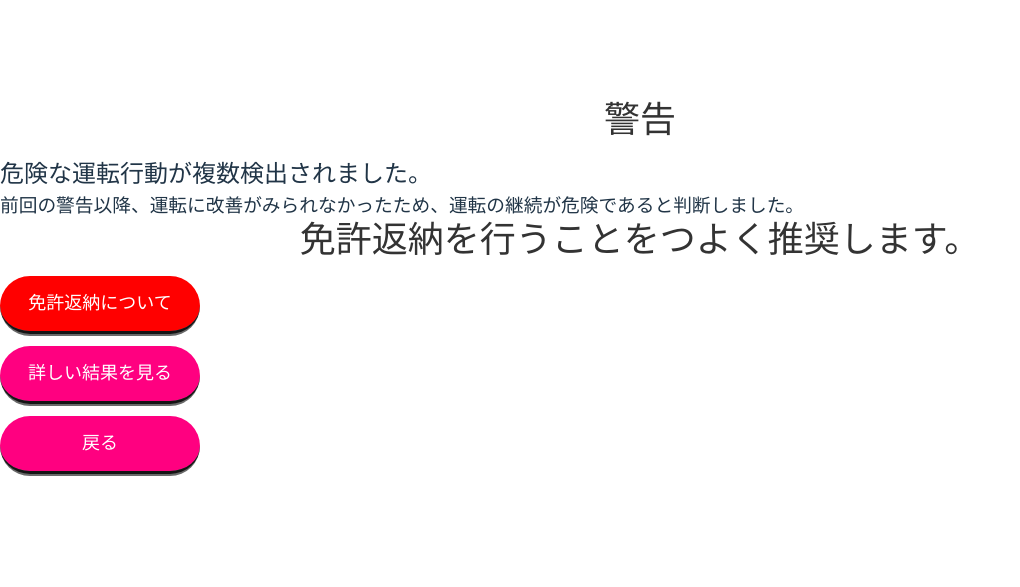
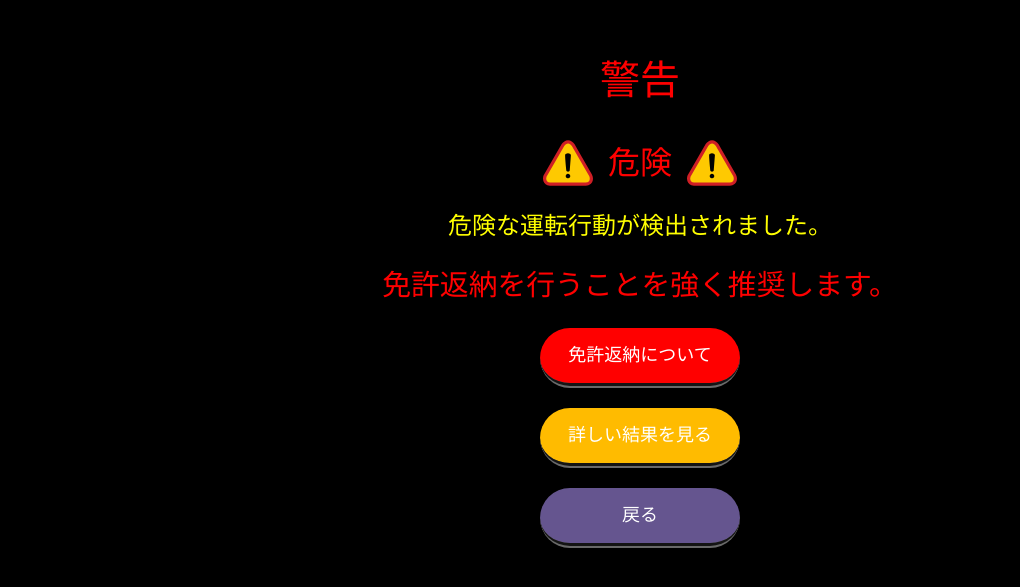
Before and after one commit to 20-shimizu/driver-lisence, a React (Vite) app in the folder frontend/: page /alert in a window 1280 px wide. Shown: the part 107-694 px from the top of the page, without its empty margins (0-1020 px from the left). Built offline with nearby package versions, Linux system fonts and the light colour scheme.

Commit message:
modify simple result and alert ui

```diff
--- /dev/null
+++ b/frontend/src/pages/Alert.css
@@ -0,0 +1,95 @@
+/* Alert.css */
+
+.alert-container {
+  background-color: black;
+  min-height: 100vh;
+  display: flex;
+  flex-direction: column;
+  align-items: center;
+  justify-content: center;
+  text-align: center;
+  padding: 20px;
+}
+
+.alert-title {
+  color: red;
+  font-size: 2.5rem;
+  font-weight: bold;
+  margin-top: 30px;
+}
+
+.alert-warning {
+  display: flex;
+  align-items: center;
+  gap: 15px;
+  margin-top: 20px;
+}
+
+.alert-danger {
+  color: red;
+  font-size: 2rem;
+  font-weight: bold;
+}
+
+.alert-icon {
+  width: 50px;
+  height: 50px;
+}
+
+.alert-message {
+  color: yellow;
+  font-size: 1.5rem;
+  margin-top: 20px;
+}
+
+.alert-recommendation {
+  color: red;
+  font-size: 1.8rem;
+  font-weight: bold;
+  margin-top: 20px;
+}
+
+.alert-buttons {
+  display: flex;
+  flex-direction: column;
+  margin-top: 10px;
+}
+
+.alert-button {
+  padding: 12px 24px;
+  border-radius: 8px;
+  font-size: 1.2rem;
+  font-weight: bold;
+  text-decoration: none;
+  text-align: center;
+  display: inline-block;
+  box-shadow: 0 4px 6px rgba(0, 0, 0, 0.1);
+  transition: background-color 0.3s ease;
+}
+
+.alert-button-red {
+  background-color: red;
+  color: white;
+}
+
+.alert-button-red:hover {
+  background-color: darkred;
+}
+
+.alert-button-pink {
+  background-color: pink;
+  color: white;
+}
+
+.alert-button-pink:hover {
+  background-color: hotpink;
+}
+
+.alert-button-gray {
+  background-color: gray;
+  color: white;
+}
+
+.alert-button-gray:hover {
+  background-color: darkgray;
+}
--- a/frontend/src/pages/Alert.jsx
+++ b/frontend/src/pages/Alert.jsx
@@ -1,18 +1,35 @@
-// 警告画面
-import{ Link } from "react-router-dom";
+import { Link } from "react-router-dom";
+import warningIcon from "../assets/warning-icon.svg";
+import "./Alert.css";
 
-function Alert () {
+function Alert() {
     return (
-        <div>
-            <h1>警告</h1>
-            <h2>危険な運転行動が複数検出されました。</h2>
-            <h3>前回の警告以降、運転に改善がみられなかったため、運転の継続が危険であると判断しました。</h3>
-            <h1>免許返納を行うことをつよく推奨します。</h1>
-            <a href="https://www.keishicho.metro.tokyo.lg.jp/menkyo/koshin/jisyu_hennou/index.html" target="_blank" rel="noopener noreferrer" className="btn btn--red">免許返納について</a>
-            <Link to="/detailed_result/-1" className="btn btn--pink">詳しい結果を見る</Link>
-            <Link to="/" className="btn btn--pink">戻る</Link>
+        <div className="alert-container">
+            <h1 className="alert-title">警告</h1>
+            <div className="alert-warning">
+                <img src={warningIcon} alt="Warning Icon" className="alert-icon" />
+                <h2 className="alert-danger">危険</h2>
+                <img src={warningIcon} alt="Warning Icon" className="alert-icon" />
+            </div>
+            <h3 className="alert-message">危険な運転行動が検出されました。</h3>
+            <h2 className="alert-recommendation">免許返納を行うことを強く推奨します。</h2>
+            <div className="alert-buttons">
+                <a href="https://www.keishicho.metro.tokyo.lg.jp/menkyo/koshin/jisyu_hennou/index.html"
+                   target="_blank" rel="noopener noreferrer"
+                   className="btn btn--red">
+                    免許返納について
+                </a>
+                <Link to="/detailed_result/-1"
+                      className="btn btn--yellow">
+                    詳しい結果を見る
+                </Link>
+                <Link to="/"
+                      className="btn btn--purple">
+                    戻る
+                </Link>
+            </div>
         </div>
-    )
+    );
 }
 
 export default Alert;
--- a/frontend/src/pages/DetailedResult.css
+++ b/frontend/src/pages/DetailedResult.css
@@ -5,12 +5,12 @@
   width: 90%;
   max-width: 800px;
   margin: 20px auto;
-  background-color: #f9f9f9;
+  background-color: inherit;
   border-radius: 10px;
   box-shadow: 0px 4px 6px rgba(0, 0, 0, 0.1);
 }
 
-.result-container {
+.detail-container {
   width: 100%;
   position: fixed;
   top: 70px;
@@ -19,7 +19,6 @@
   max-width: 800px;
   height: calc(100vh - 200px);
   overflow-y: auto;
-  background-color: #f9f9f9;
   border-radius: 10px;
   padding: 20px;
   box-shadow: 0px 4px 6px rgba(0, 0, 0, 0.1);
--- a/frontend/src/pages/DetailedResult.jsx
+++ b/frontend/src/pages/DetailedResult.jsx
@@ -66,7 +66,7 @@ function DetailedResult() {
 
   return (
     <div className="detailed-result">
-      <div className="result-container">
+      <div className="detail-container">
         <h2 className="title">本日の結果</h2>
 
         <div className="comment-container">
--- /dev/null
+++ b/frontend/src/pages/SimpleResult.css
@@ -0,0 +1,68 @@
+html, body {
+  margin: 0;
+  padding: 0;
+  height: 100%;
+  width: 100%;
+  overflow: hidden;
+}
+
+.result-container {
+  display: flex;
+  flex-direction: column;
+  align-items: center;
+  height: 100vh;
+  width: 100vw;
+  background-color: inherit;
+  text-align: center;
+  padding: 20px;
+  padding-top: 60px;
+}
+
+.result-title {
+  font-size: 32px;
+  font-weight: bold;
+  margin-bottom: 15px;
+}
+
+.result-subtitle {
+  font-size: 24px;
+  margin-bottom: 15px;
+}
+
+.driving-type {
+  font-weight: bold;
+  padding: 5px 10px;
+  border-radius: 5px;
+}
+
+/* タイプごとの色（カスタマイズ可能） */
+.driving-type.急加速・急減速 {
+  color: blue;
+}
+
+.driving-type.急ハンドル {
+  color: red;
+}
+
+.driving-type.速度超過 {
+  color: orange;
+}
+
+.driving-type.速度不足 {
+  color: green;
+}
+
+.driving-type.車間距離不足 {
+  color: brown;
+}
+
+.result-image {
+  width: 180px;
+  height: 150px;
+  margin-bottom: 15px;
+}
+
+.link-container {
+  display: flex;
+  flex-direction: column;
+}
--- a/frontend/src/pages/SimpleResult.jsx
+++ b/frontend/src/pages/SimpleResult.jsx
@@ -1,6 +1,7 @@
 import { Link } from "react-router-dom";
 import { useState, useEffect } from "react";
 import { getReportsByUserIdDriveReportsUsersUserIdGet, getUserMeUsersMeGet } from '../api/fastAPISample';
+import "./SimpleResult.css";
 
 function SimpleResult() {
     const [userId, setUserId] = useState(null);
@@ -52,15 +53,15 @@ function SimpleResult() {
     }, [userId]);
 
     return (
-        <div>
-            <h1>本日の結果</h1>
-            <h2>本日のあなたは</h2>
-            <h1>{drivingType} タイプでした！</h1>
-            <h2>今日の運転データ</h2>
-            {imagePath && <img src={imagePath} alt={drivingType} style={{ width: "200px", height: "200px" }} />}
-            <Link to="/detailed_result/-1" className="btn btn--pink">詳しい結果をみる</Link>
-            <Link to="/email_send" className="btn btn--skyblue">結果を共有する</Link>
-            <Link to="/" className="btn btn--yellow">メニュー画面に戻る</Link>
+        <div className="result-container">
+            <h1 className="result-title">本日の結果</h1>
+            <h2 className="result-subtitle">本日のあなたは <br /><span className={`driving-type ${drivingType}`}>{drivingType}</span> タイプでした！</h2>
+            {imagePath && <img src={imagePath} alt={drivingType} className="result-image" />}
+            <div className="link-container">
+                <Link to="/detailed_result/-1" className="btn btn--pink">詳しい結果をみる</Link>
+                <Link to="/email_send" className="btn btn--skyblue">結果を共有する</Link>
+                <Link to="/" className="btn btn--yellow">メニュー画面に戻る</Link>
+            </div>
         </div>
     );
 }
```
